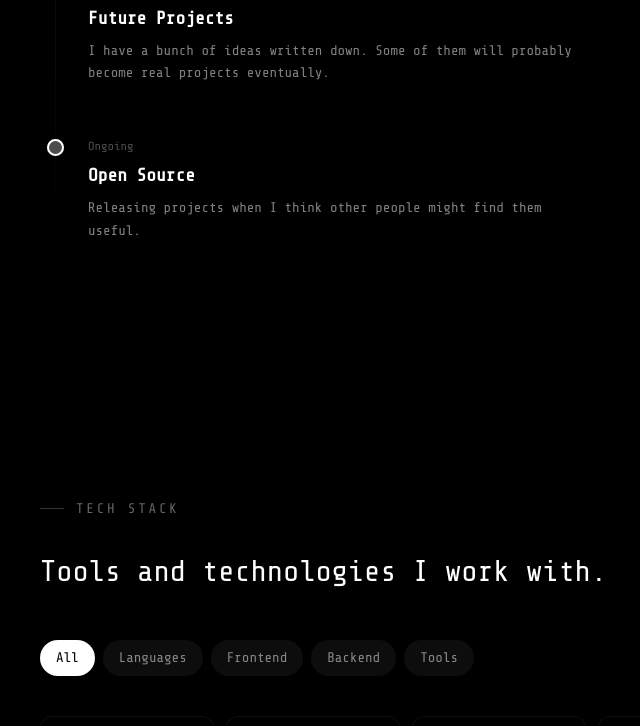
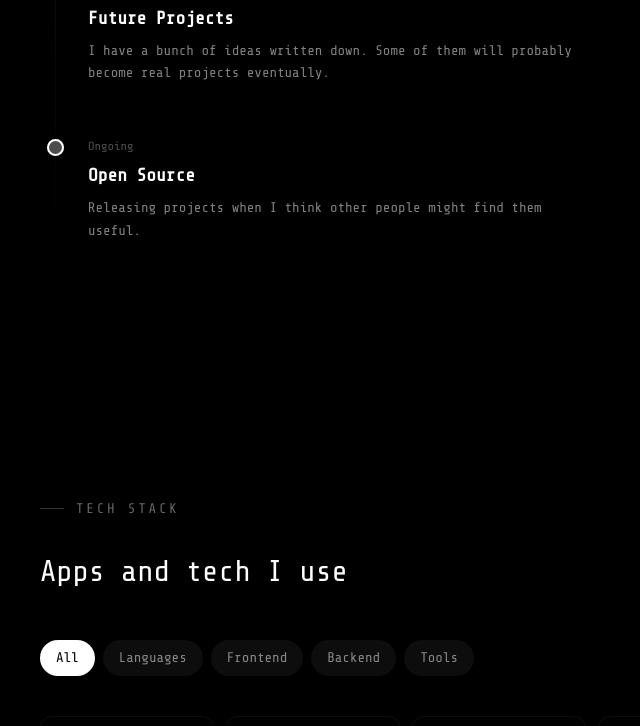
Before and after one commit to yummyfiles/yummyfiles-website, a React (Vite) app: page / in a window 1280 px wide. Shown: the part 2971-3697 px from the top of the page, without its empty margins (48-688 px from the left). Built offline with nearby package versions, Linux system fonts and the light colour scheme.

Commit message:
Update TechStack heading

```diff
--- a/src/components/TechStack.tsx
+++ b/src/components/TechStack.tsx
@@ -53,7 +53,7 @@ export default function TechStack() {
 
         <ScrollReveal delay={0.1}>
           <p className="text-2xl sm:text-3xl font-medium leading-snug mt-8 mb-12">
-            Tools and technologies I work with.
+            Apps and tech I use
           </p>
         </ScrollReveal>
 
```
